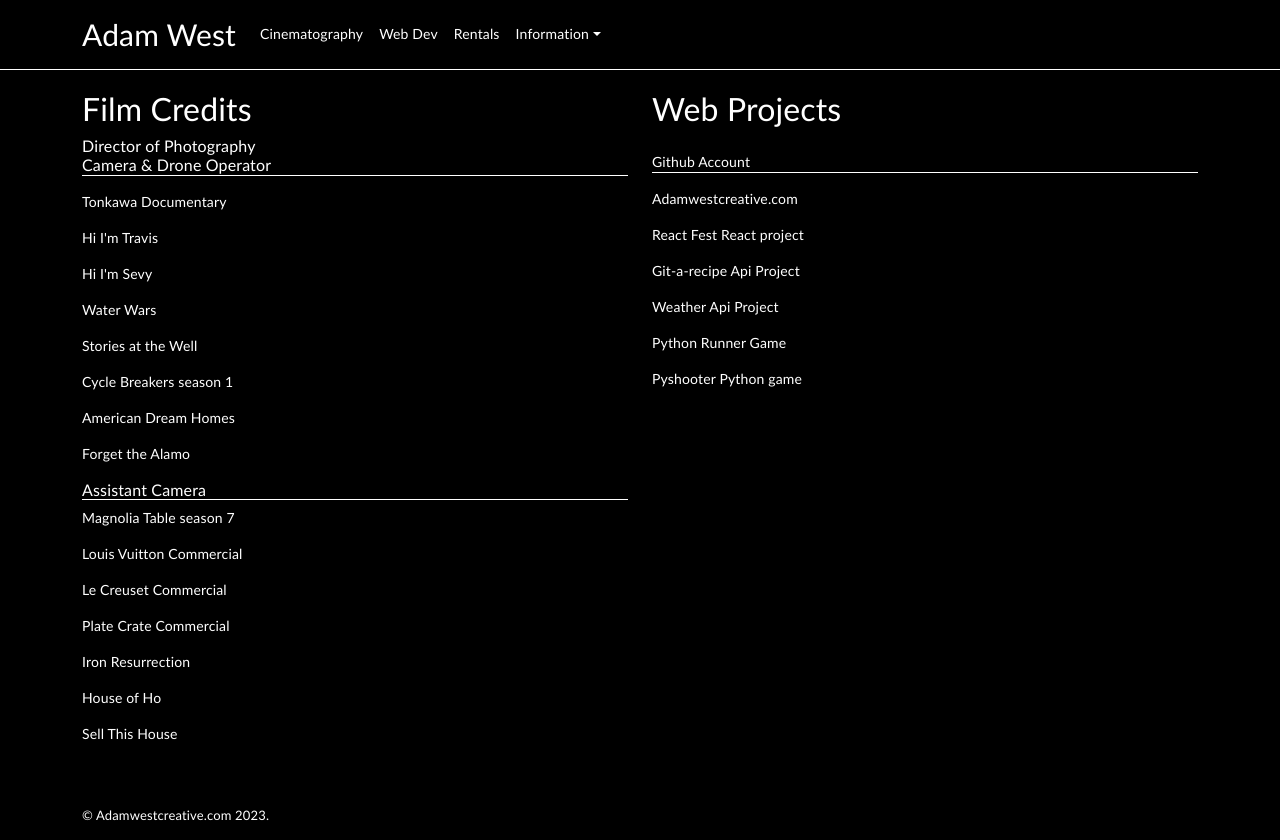
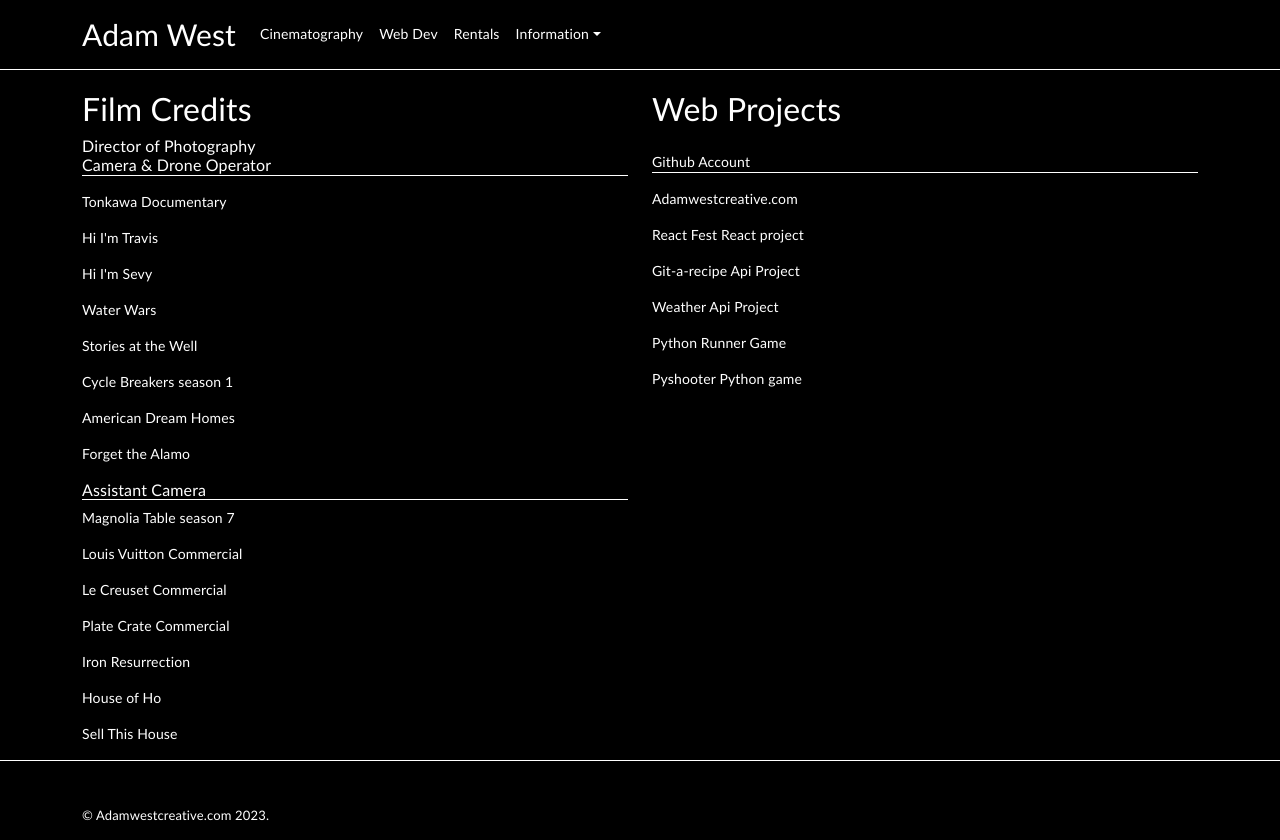
Before and after one commit to Adamwest023/adamwest023.github.io, a React (Create React App) app: page /resume in a window 1280 px wide. Built offline with nearby package versions, Linux system fonts and the light colour scheme.

Commit message:
code cleanup

```diff
--- a/src/components/Footer/index.js
+++ b/src/components/Footer/index.js
@@ -1,34 +1,14 @@
-import * as React from 'react';
-import CssBaseline from '@mui/material/CssBaseline';
-import Box from '@mui/material/Box';
-import Typography from '@mui/material/Typography';
-
-import Link from '@mui/material/Link';
-// bootstrap elements
+import React from 'react';
 import 'bootstrap/dist/css/bootstrap.min.css';
 import Container from 'react-bootstrap/Container';
-import Row from 'react-bootstrap/Row';
-import Col from 'react-bootstrap/Col';
 
-function Copyright() {
+const Footer = () => {
   return (
-    <Typography variant="body2" color="text.secondary">
-      {'Copyright © '}
-      <Link color="inherit" href="/">
-        Adamwestcreative.com
-      </Link>{' '}
-      {new Date().getFullYear()}
-      {'.'}
-    </Typography>
-  );
-}
-
-export default function Footer() {
-  return (
-    <div className="container footer">
-      <p>© <a href='/'>Adamwestcreative.com</a> {new Date().getFullYear()}
-      {'.'}</p>
+    <div className=" footer">
+      <Container><p className='footer-TM'>© <a href='/'>Adamwestcreative.com</a> {new Date().getFullYear()}
+      {'.'}</p></Container>
     </div>
 
   );
 }
+export default Footer;
--- a/src/components/Header/index.js
+++ b/src/components/Header/index.js
@@ -1,12 +1,7 @@
 import React from 'react';
-import SiteNavbar from '../../components/Navbar';
 // import Footer from '../../components/Footer'
 //new components for bootstrap
 import "bootstrap/dist/css/bootstrap.min.css"
-import Container from 'react-bootstrap/Container';
-import Row from 'react-bootstrap/Row';
-import Col from 'react-bootstrap/Col';
-import Ratio from 'react-bootstrap/Ratio';
 import WebReel from '../../assets/videos/WebReel.mp4'
 
 const Header = () => {
--- a/src/components/Navbar/index.js
+++ b/src/components/Navbar/index.js
@@ -1,13 +1,11 @@
 import React from 'react'
 import { Link } from 'react-router-dom'
-// impor headshot from '../../assets/images/Headshot.jpg'
-// import Button from 'react-bootstrap/Button';
 import "bootstrap/dist/css/bootstrap.min.css"
 import Container from 'react-bootstrap/Container';
 import Nav from 'react-bootstrap/Nav';
 import Navbar from 'react-bootstrap/Navbar';
 import NavDropdown from 'react-bootstrap/NavDropdown';
-import "/Users/admin/Desktop/Bootcamp/portfolio-react2/website/src/styles/navbar.css"
+
 
 
 
--- a/src/index.css
+++ b/src/index.css
@@ -1,30 +1,42 @@
 * {
   margin: 0;
   padding: 0;
-  /* font-family:'Calluna'; */
   font-family: 'Calluna', Calibri, 'Trebuchet MS', sans-serif;
-}
-
-
-.resume {
-  margin-top: 20px !important;
 }
 
 body {
   margin: 0;
-  font-family: -apple-system, BlinkMacSystemFont, 'Segoe UI', 'Roboto', 'Oxygen',
-    'Ubuntu', 'Cantarell', 'Fira Sans', 'Droid Sans', 'Helvetica Neue',
-    sans-serif;
   -webkit-font-smoothing: antialiased;
   -moz-osx-font-smoothing: grayscale;
-
   background-color: black !important;
   color: 'white' !important;
+  font-family: 'Calluna', Calibri, 'Trebuchet MS', sans-serif;
 }
 
 .card {
   height: 100%;
 }
+
+/* navbar styles */
+.navbar {
+  border-bottom: 1px solid white;
+}
+.navbar-element {
+  color: white !important;
+  background-color: black;
+}
+
+#brand {
+font-size: 30px;}
+
+.collapsed,
+.navbar-toggler-icon,
+.navbar-toggler,
+#collasible-nav-dropdown,
+#responsive-navbar-nav {
+  color: white !important;
+}
+
 
 /* Home page CSS */
 .home {
@@ -47,15 +59,14 @@ body {
   color: white;
   font-size: 13px;
   display: flex;
-  /* align-content: space-around; */
   justify-content: flex-start;
   align-items: flex-end;
+  border-top: 1px solid white;
 }
 
 .footer a {
   text-decoration: none;
   color: white;
-
 }
 
 .footer a:hover,
@@ -85,7 +96,6 @@ body {
   justify-content: center;
   opacity: 0;
   transition: opacity 0.15s;
-
 }
 
 .image-overlay>* {
@@ -95,7 +105,6 @@ body {
 
 .image-overlay:hover {
   opacity: 1;
-
 }
 
 .image-overlay:hover>* {
@@ -109,8 +118,14 @@ body {
 }
 
 /* Resume styling */
+.resume {
+  margin-top: 20px !important;
+}
+.resume-title a {
+  text-decoration: none !important;
+}
+
 .film-list {
-  /* text-decoration: underline; */
   border-bottom: 1px solid white;
 }
 
@@ -121,8 +136,3 @@ body {
   flex-direction: column;
 
 }
-
-.resume-title a {
-  text-decoration: none !important;
-
-}
--- a/src/pages/Resume/index.js
+++ b/src/pages/Resume/index.js
@@ -1,8 +1,6 @@
 import React from 'react'
 import Navbar from '../../components/Navbar'
 import Footer from '../../components/Footer'
-import CodeResume from '../../assets/images/AdamWestResumeCoding.png'
-import FilmResume from '../../assets/images/AdamWestResumeFilm.png'
 import "bootstrap/dist/css/bootstrap.min.css"
 import Container from 'react-bootstrap/Container';
 import Row from 'react-bootstrap/Row';
--- a/src/pages/WebDev/index.js
+++ b/src/pages/WebDev/index.js
@@ -1,5 +1,4 @@
 import React from "react";
-import { makeStyles } from '@material-ui/core/styles'
 import SiteNavbar from '../../components/Navbar'
 import Footer from '../../components/Footer';
 //photos for cards
--- a/src/styles/navbar.css
+++ /dev/null
@@ -1,19 +0,0 @@
-.navbar {
-    border-bottom: 1px solid white;
-
-}
-.navbar-element {
-    color: white !important;
-    background-color: black;
-}
-
-#brand {
-font-size: 30px;}
-
-.collapsed,
-.navbar-toggler-icon,
-.navbar-toggler,
-#collasible-nav-dropdown,
-#responsive-navbar-nav {
-    color: white !important;
-}
```
Also changed, not shown: src/assets/images/AdamWestResumeCoding.png (deleted), src/assets/images/AdamWestResumeFilm.png (deleted).
